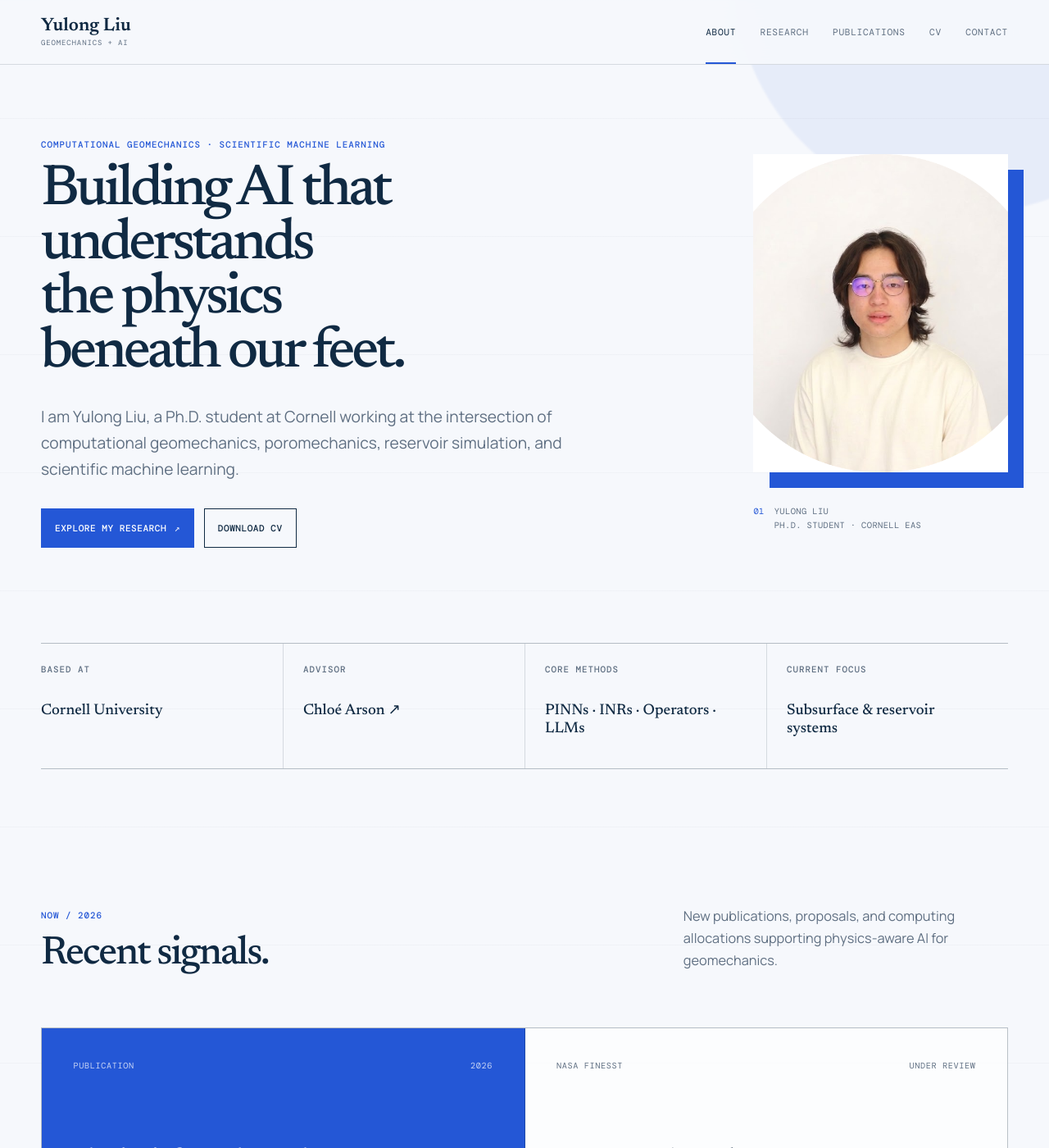
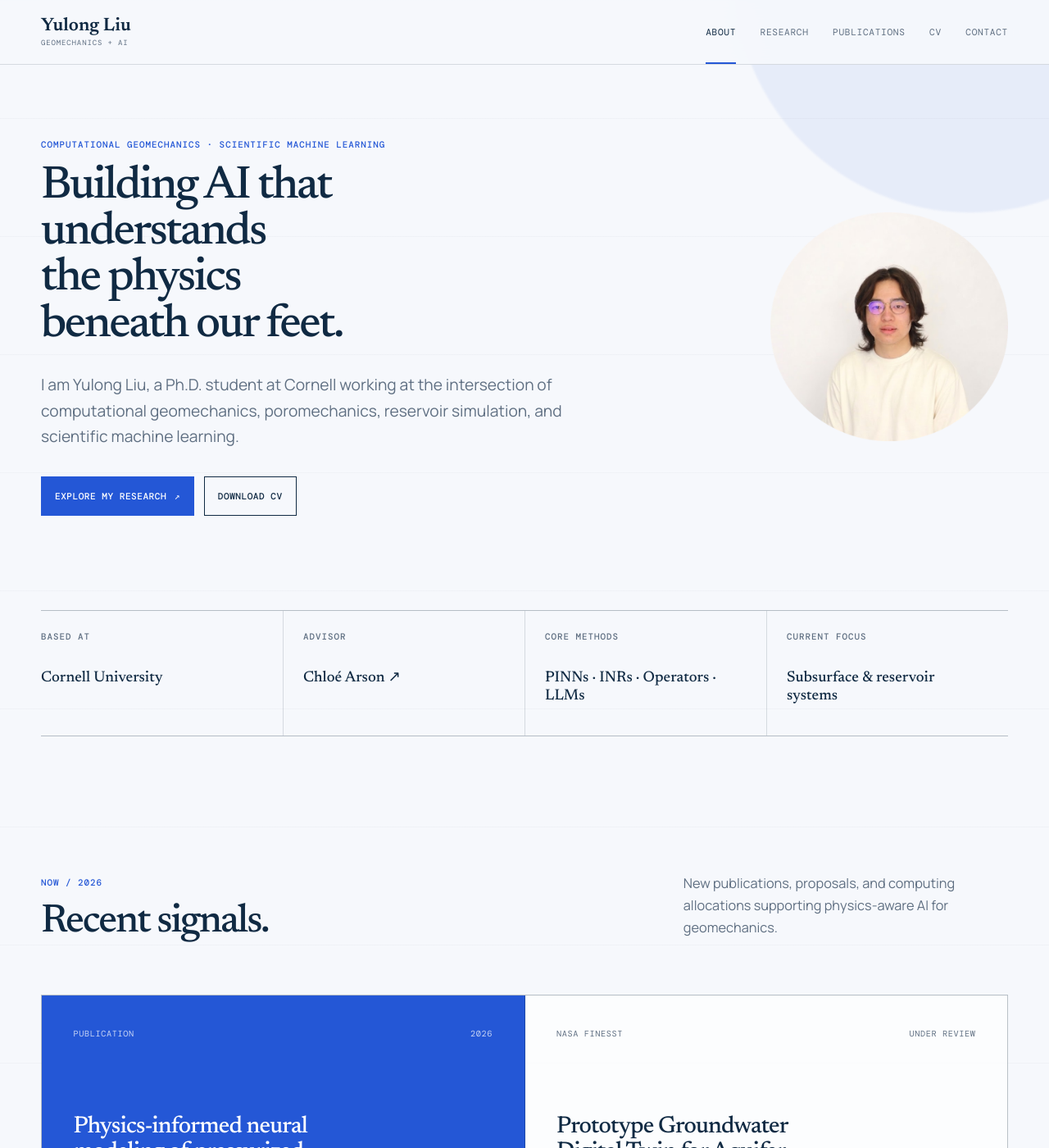
Before and after one commit to Yulongggggg/yulong_website, a Jekyll site: the page built from index.md, in a window 1280 px wide and 1400 px high. Shown: the whole window at 82% size. Built offline with Jekyll 4.4.1, drawn with Linux system fonts in a browser that asks for light colours.

Commit message:
Simplify homepage portrait treatment

```diff
--- a/assets/css/style.css
+++ b/assets/css/style.css
@@ -271,16 +271,16 @@ img {
 
 .hero-card {
   display: grid;
-  grid-template-columns: minmax(0, 1.45fr) minmax(280px, 0.62fr);
+  grid-template-columns: minmax(0, 1.35fr) minmax(220px, 300px);
   align-items: center;
-  gap: clamp(3rem, 7vw, 7rem);
+  gap: clamp(2.5rem, 6vw, 5rem);
 }
 
 .hero-headline {
-  max-width: 12.8ch;
-  font-size: clamp(3rem, 5.5vw, 5.5rem);
-  letter-spacing: -0.06em;
-  line-height: 0.94;
+  max-width: 14ch;
+  font-size: clamp(2.65rem, 4.4vw, 4.25rem);
+  letter-spacing: -0.045em;
+  line-height: 1;
   text-wrap: balance;
 }
 
@@ -337,45 +337,17 @@ img {
 }
 
 .hero-visual {
-  position: relative;
-  width: min(350px, calc(100% - 1rem));
+  width: min(290px, 100%);
   justify-self: end;
 }
 
 .hero-photo {
-  position: relative;
-  background: var(--surface);
-}
-
-.hero-photo::before {
-  position: absolute;
-  z-index: -1;
-  inset: 1.2rem -1.2rem -1.2rem 1.2rem;
-  background: var(--accent);
-  content: "";
+  width: 100%;
 }
 
 .hero-photo img {
   width: 100%;
-  aspect-ratio: 4 / 5;
-  object-fit: cover;
-}
-
-.portrait-caption {
-  display: grid;
-  grid-template-columns: auto 1fr;
-  gap: 0.75rem;
-  margin: 2.5rem 0 0;
-  color: var(--muted);
-  font-family: var(--mono);
-  font-size: 0.65rem;
-  letter-spacing: 0.04em;
-  line-height: 1.6;
-  text-transform: uppercase;
-}
-
-.portrait-caption span {
-  color: var(--accent);
+  height: auto;
 }
 
 .profile-strip {
@@ -1180,12 +1152,12 @@ img {
 
 @media (max-width: 980px) {
   .hero-card {
-    grid-template-columns: minmax(0, 1.2fr) minmax(240px, 0.65fr);
+    grid-template-columns: minmax(0, 1.2fr) minmax(210px, 250px);
     gap: 3rem;
   }
 
   .hero-headline {
-    font-size: clamp(2.8rem, 6.5vw, 4.5rem);
+    font-size: clamp(2.65rem, 5.6vw, 3.8rem);
   }
 
   .profile-strip {
@@ -1275,11 +1247,11 @@ img {
   }
 
   .hero-card {
-    gap: 4rem;
+    gap: 2.75rem;
   }
 
   .hero-visual {
-    width: min(330px, calc(100% - 1rem));
+    width: min(250px, 72vw);
     justify-self: start;
   }
 
@@ -1375,10 +1347,6 @@ img {
     width: 100%;
   }
 
-  .hero-photo::before {
-    inset: 0.8rem -0.8rem -0.8rem 0.8rem;
-  }
-
   .signal-topline {
     flex-direction: column;
     gap: 0.35rem;
--- a/index.md
+++ b/index.md
@@ -26,7 +26,6 @@ description: Cornell Ph.D. student working across computational geomechanics, po
     <div class="hero-photo">
       <img src="{{ '/assets/img/yulong-liu-portrait.jpeg' | relative_url }}" alt="Portrait of Yulong Liu">
     </div>
-    <p class="portrait-caption"><span>01</span> Yulong Liu<br>Ph.D. student · Cornell EAS</p>
   </div>
 </section>
 
```
